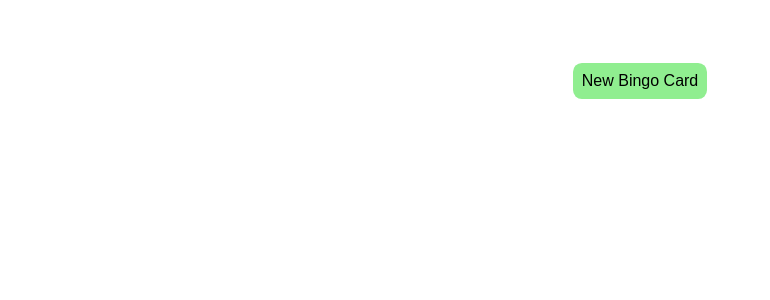
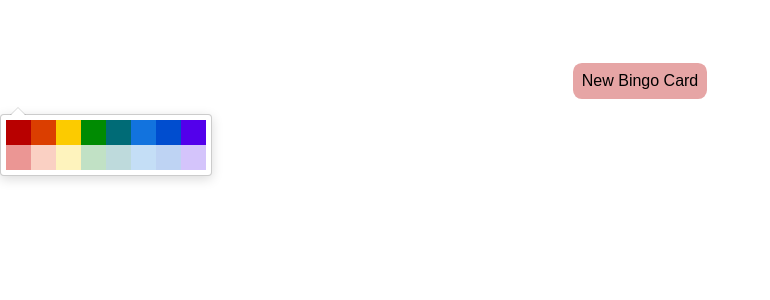
Before and after one commit to TNTSPLASH-ORG/BingoApp, a React (Create React App) app: page / in a window 1280 px wide. Shown: the top 300 px of the page, without its empty margins (0-770 px from the left). Built offline with nearby package versions, Linux system fonts and the light colour scheme; the HTML template or start-up script is replaced by a standard one.

Commit message:
Add color picker for themes

```diff
--- a/package.json
+++ b/package.json
@@ -7,6 +7,7 @@
     "@testing-library/react": "^13.4.0",
     "@testing-library/user-event": "^13.5.0",
     "react": "^18.2.0",
+    "react-color": "^2.19.3",
     "react-dom": "^18.2.0",
     "react-scripts": "^2.1.8",
     "uuid": "^9.0.0",
--- a/src/App.css
+++ b/src/App.css
@@ -60,7 +60,6 @@
 .btn {
   transition-duration: 0.4s;
   border: none;
-    background-color: #90ee90;
   text-align: center;
   text-decoration: none;
   display: inline-block;
--- a/src/App.js
+++ b/src/App.js
@@ -1,9 +1,11 @@
 import React, { useState, useEffect } from "react";
 import "./App.css";
 import BingoCard from "./BingoCard";
+import ColorPicker from "./ColorPicker"
 import { v4 as uuidv4 } from "uuid";
 
 const LOCAL_STORAGE_KEY = "bingoapp.BingoCard";
+const LOCAL_STORAGE_KEY_COLOR = "bingoapp.BingoCard.Color";
 
 function App() {
   const [bingocard, setBingoCard] = useState(() => {
@@ -15,9 +17,22 @@ function App() {
     }
   });
 
+  const [color, setColor] = useState(() => {
+    const storedcolor = JSON.parse(localStorage.getItem(LOCAL_STORAGE_KEY_COLOR));
+    if (storedcolor) {
+      return storedcolor
+    } else {
+      return "#E6A5A5"
+    }
+  })
+
   useEffect(() => {
     localStorage.setItem(LOCAL_STORAGE_KEY, JSON.stringify(bingocard));
   }, [bingocard]);
+
+  useEffect(() => {
+    localStorage.setItem(LOCAL_STORAGE_KEY_COLOR, JSON.stringify(color));
+  }, [color]);
 
   function getRandomIntsInRange(min, max, count) {
     const randomInts = [];
@@ -93,7 +108,7 @@ function App() {
           const newNum = { ...num }
 
           if (num.backgroundColor === "#FFFFFF") {
-            newNum.backgroundColor = "#E6A5A5"
+            newNum.backgroundColor = color
           } else {
             newNum.backgroundColor = "#FFFFFF"
           }
@@ -110,6 +125,30 @@ function App() {
     });
     setBingoCard(updatedBingoCard)
   }
+
+  function handleColorPick(color, event) {
+    console.log('changed', color, event)
+    setColor(color.hex)
+    const updatedBingoCard = bingocard.map((card) => {
+
+      const updatedNumbers = card.numbers.map((num) => {
+
+        const newNum = { ...num }
+
+        if (num.backgroundColor !== "#FFFFFF") {
+          newNum.backgroundColor = color.hex
+        }
+
+        return newNum
+      })
+
+      card.numbers = updatedNumbers
+
+      return card
+    });
+    setBingoCard(updatedBingoCard)
+  }
+
   return (
     <>
       <div className="wrapper">
@@ -121,8 +160,9 @@ function App() {
         />
       </div>
       <div className="button">
-        <button className="btn" onClick={handleNewBingo}>New Bingo Card</button>
+        <button className="btn" style={{backgroundColor: color}} onClick={handleNewBingo}>New Bingo Card</button>
       </div>
+      <ColorPicker handleColorPick={handleColorPick}/>
     </>
   );
 }
--- /dev/null
+++ b/src/ColorPicker.js
@@ -0,0 +1,8 @@
+import React from 'react'
+import { GithubPicker } from 'react-color';
+
+export default function ColorPicker(props) {
+    return(
+        <GithubPicker onChange={props.handleColorPick}/>
+    )
+}
```
Also changed, not shown: 1 other file (tests, documents, lock files or other folders). Lines whose indentation alone changed are shown as unchanged.
